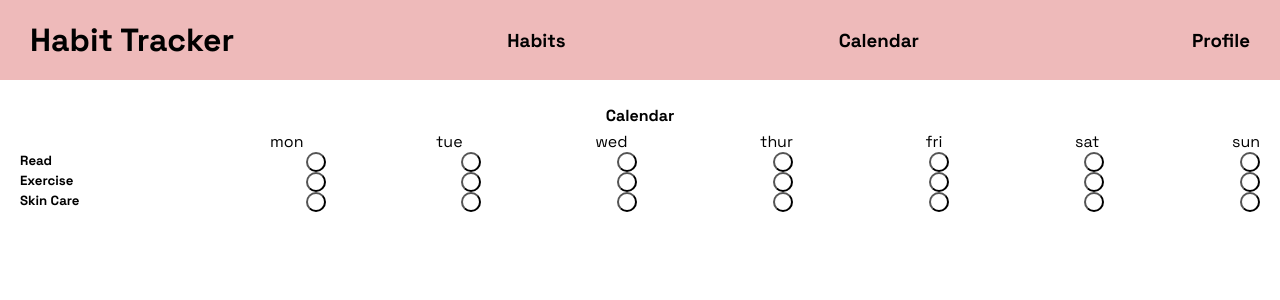
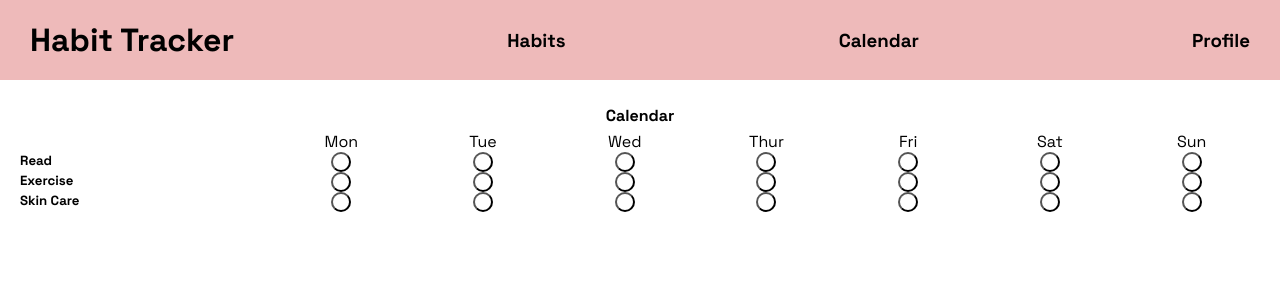
Before and after one commit to sheevak/habit-tracker, a React (Create React App) app: page /calendar in a window 1280 px wide. Shown: the top 300 px of the page. Built offline with nearby package versions, Linux system fonts and the light colour scheme.

Commit message:
Converted Calendar page to use css grid

```diff
--- a/src/components/Habit.js
+++ b/src/components/Habit.js
@@ -49,7 +49,7 @@ function Habit(props) {
     )
 
     return (
-        <div className="habit">
+        <div className="grid">
             <h5 className="habit-title">{props.name}</h5>
             {buttonElements}
         </div>
--- a/src/pages/Calendar.js
+++ b/src/pages/Calendar.js
@@ -19,8 +19,9 @@ function Calendar() {
         dates.push(date)
     }
 
-    const habitElements = allHabits.map(habit =>
+    const habitElements = allHabits.map((habit, ind) =>
         <Habit
+            className={"habit" + ind}
             key={habit.id}
             id={habit.id}
             name={habit.name}
@@ -34,16 +35,16 @@ function Calendar() {
         <div className="calendar-page">
             <h4 className="calendar-title">Calendar</h4>
             <div className="calendar-container">
-                <div className="days">
-                    <p>mon</p>
-                    <p>tue</p>
-                    <p>wed</p>
-                    <p>thur</p>
-                    <p>fri</p>
-                    <p>sat</p>
-                    <p>sun</p>
+                <div className="grid">
+                    <p></p>
+                    <p>Mon</p>
+                    <p>Tue</p>
+                    <p>Wed</p>
+                    <p>Thur</p>
+                    <p>Fri</p>
+                    <p>Sat</p>
+                    <p>Sun</p>
                 </div>
-
                 {habitElements}
             </div>
         </div>
--- a/src/styles.css
+++ b/src/styles.css
@@ -42,29 +42,18 @@ header {
     margin: 5px;
 }
 
-.calendar-container {
-    display: flex;
-    flex-direction: column;
-    justify-content: start;
-    height: 100%;
-}
-
-/* ---- Habit Component ---------------------------------------------- */
-.habit {
-    display: flex;
-    justify-content: space-between;
+.grid {
+    display: grid;
+    grid-template-columns: 20% 1fr 1fr 1fr 1fr 1fr 1fr 1fr;
+    grid-template-rows: max-content;
+    gap: 5px;
+    justify-items: center;
 }
 
 .habit-title {
-    width: 150px;
+    justify-self: left;
 }
 
-.days {
-    display: flex;
-    flex-direction: row;
-    justify-content: space-between;
-    padding-left: 250px;
-}
 
 /* ----------------- */
 .pie {
@@ -73,3 +62,6 @@ header {
     border-radius: 50%;
     background: conic-gradient(var(--color) calc(var(--percentage)*1%),#0000 0);
 }
+
+
+/* ---- Grid ---------------------------------*/
```
